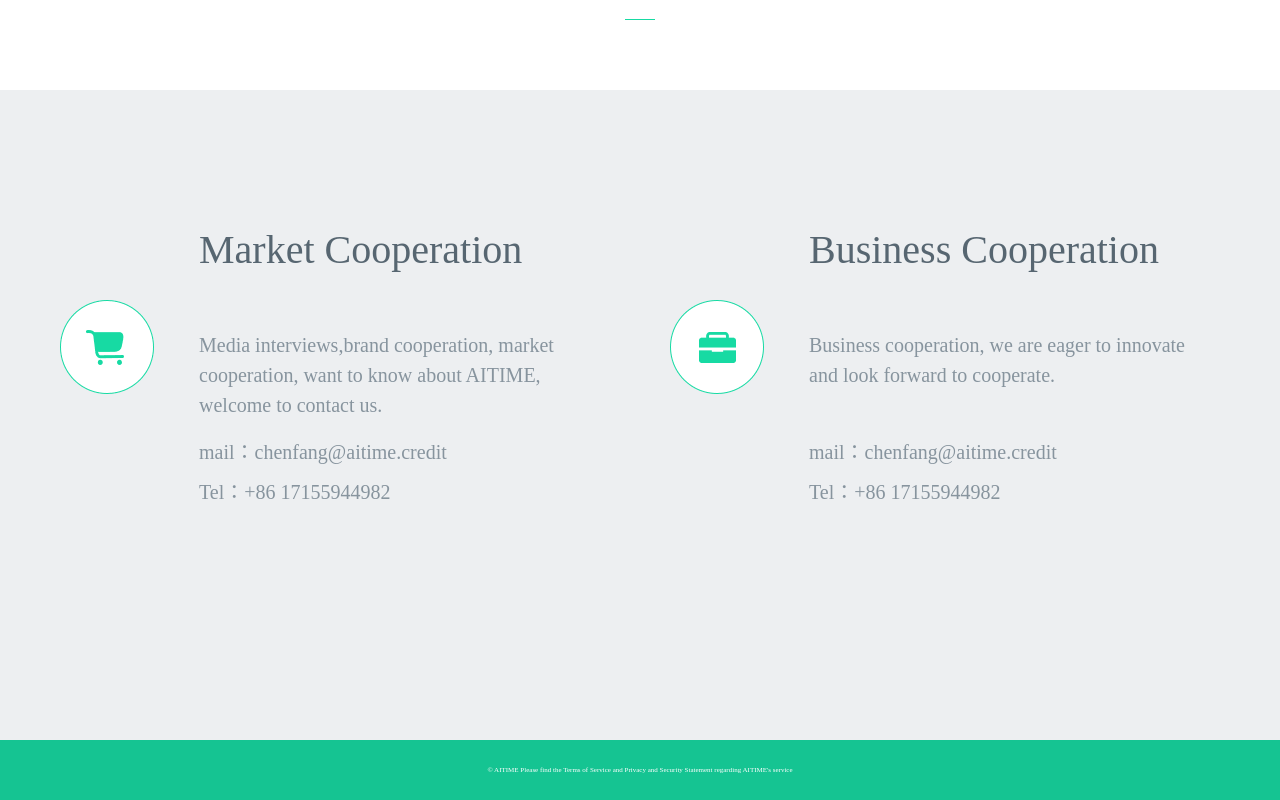
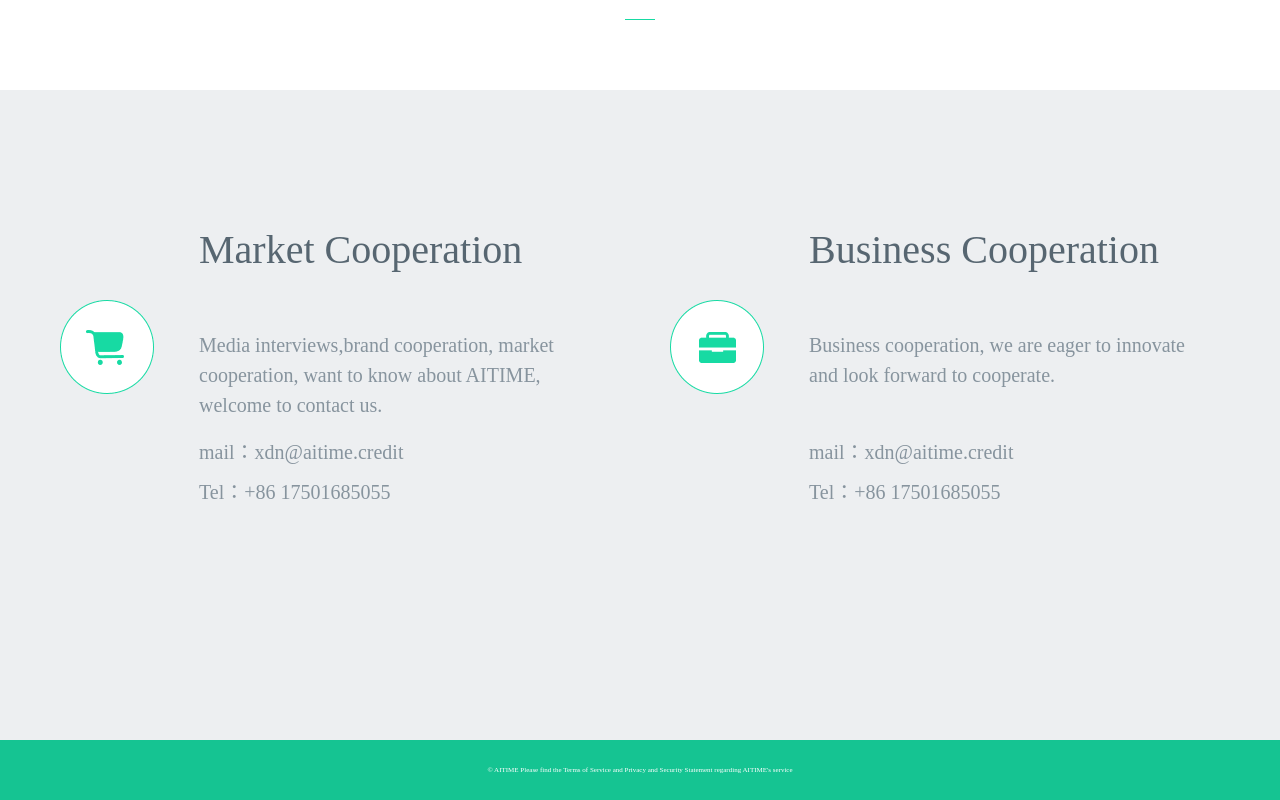
Before and after one commit to jjsnc/pc-aitime, a Vue app: page /#/solutions in a window 1280 px wide. Shown: the part 3879-4679 px from the top of the page. Built offline with nearby package versions, Linux system fonts and the light colour scheme.

Commit message:
修改联系方式

```diff
--- a/src/views/About.vue
+++ b/src/views/About.vue
@@ -63,15 +63,15 @@ export default {
               title: "市场合作",
               icon: "iconmianxinggouwuche left",
               content: "媒体采访、品牌合作、市场合作,想了解AITIME,欢迎联系我们",
-              mail: "邮箱：chenfang@aitime.credit  ",
-              phone: "电话：+86 17155944982"
+              mail: "邮箱：xdn@aitime.credit",
+              phone: "电话：+86 17501685055"
             },
             {
               title: "商务合作",
               icon: "iconbangongshenling right",
               content: "商务合作，我们渴望创新，期盼合作。",
-              mail: "邮箱：chenfang@aitime.credit  ",
-              phone: "电话：+86 17155944982"
+              mail: "邮箱：xdn@aitime.credit",
+              phone: "电话：+86 17501685055"
             }
           ],
           foootInfo: "有关 AITIME 的服务，请参阅服务条款、隐私和安全声明"
@@ -95,16 +95,16 @@ export default {
               icon: "iconmianxinggouwuche",
               content:
                 "Media interviews,brand cooperation, market cooperation, want to know about AITIME, welcome to contact us. ",
-              mail: "mail：chenfang@aitime.credit ",
-              phone: "Tel：+86 17155944982"
+              mail: "mail：xdn@aitime.credit",
+              phone: "Tel：+86 17501685055"
             },
             {
               title: "Business Cooperation",
               icon: "iconbangongshenling right",
               content:
                 "Business cooperation, we are eager to innovate and look forward to cooperate.",
-              mail: "mail：chenfang@aitime.credit ",
-              phone: "Tel：+86 17155944982"
+              mail: "mail：xdn@aitime.credit",
+              phone: "Tel：+86 17501685055"
             }
           ],
           foootInfo:
--- a/src/views/Home.vue
+++ b/src/views/Home.vue
@@ -86,15 +86,15 @@ export default {
               title: "市场合作",
               icon: "iconmianxinggouwuche left",
               content: "媒体采访、品牌合作、市场合作,想了解AITIME,欢迎联系我们",
-              mail: "邮箱：chenfang@aitime.credit ",
-              phone: "电话：+86 17155944982"
+              mail: "邮箱：xdn@aitime.credit",
+              phone: "电话：+86 17501685055"
             },
             {
               title: "商务合作",
               icon: "iconbangongshenling right",
               content: "商务合作，我们渴望创新，期盼合作。",
-              mail: "邮箱：chenfang@aitime.credit ",
-              phone: "电话：+86 17155944982"
+              mail: "邮箱：xdn@aitime.credit",
+              phone: "电话：+86 17501685055"
             }
           ],
           foootInfo: "有关 AITIME 的服务，请参阅服务条款、隐私和安全声明"
@@ -139,16 +139,16 @@ export default {
               icon: "iconmianxinggouwuche",
               content:
                 "Media interviews,brand cooperation, market cooperation, want to know about AITIME, welcome to contact us. ",
-              mail: "mail：chenfang@aitime.credit ",
-              phone: "Tel：+86 17155944982"
+              mail: "mail：xdn@aitime.credit",
+              phone: "Tel：+86 17501685055"
             },
             {
               title: "Business Cooperation",
               icon: "iconbangongshenling right",
               content:
                 "Business cooperation, we are eager to innovate and look forward to cooperate.",
-              mail: "mail：chenfang@aitime.credit ",
-              phone: "Tel：+86 17155944982"
+              mail: "mail：xdn@aitime.credit",
+              phone: "Tel：+86 17501685055"
             }
           ],
           foootInfo:
--- a/src/views/Solutions.vue
+++ b/src/views/Solutions.vue
@@ -142,16 +142,16 @@ export default {
               title: "市场合作",
               icon: "iconmianxinggouwuche left",
               content: "媒体采访、品牌合作、市场合作,想了解AITIME,欢迎联系我们",
-              mail: "邮箱：chenfang@aitime.credit",
-              phone: "电话：+86 17155944982"
+              mail: "邮箱：xdn@aitime.credit",
+              phone: "电话：+86 17501685055"
             },
             {
               title: "商务合作",
               icon: "iconbangongshenling right",
               content:
                 "商务合作，我们渴望创新，期盼合作。",
-              mail: "邮箱：chenfang@aitime.credit",
-              phone: "电话：+86 17155944982"
+              mail: "邮箱：xdn@aitime.credit",
+              phone: "电话：+86 17501685055"
             }
           ],
           foootInfo: "有关 AITIME 的服务，请参阅服务条款、隐私和安全声明"
@@ -216,16 +216,16 @@ export default {
               icon: "iconmianxinggouwuche",
               content:
                 "Media interviews,brand cooperation, market cooperation, want to know about AITIME, welcome to contact us. ",
-              mail: "mail：chenfang@aitime.credit ",
-              phone: "Tel：+86 17155944982"
+              mail: "mail：xdn@aitime.credit ",
+              phone: "Tel：+86 17501685055"
             },
             {
               title: "Business Cooperation",
               icon: "iconbangongshenling right",
               content:
                 "Business cooperation, we are eager to innovate and look forward to cooperate.",
-              mail: "mail：chenfang@aitime.credit ",
-              phone: "Tel：+86 17155944982"
+              mail: "mail：xdn@aitime.credit ",
+              phone: "Tel：+86 17501685055"
             }
           ],
           foootInfo:
```
